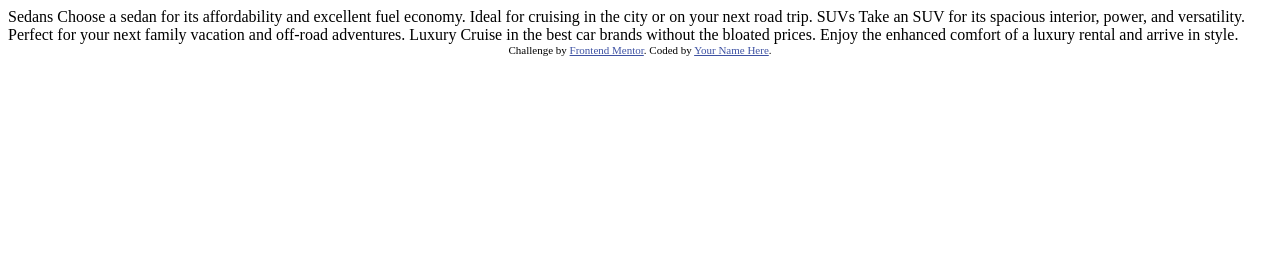
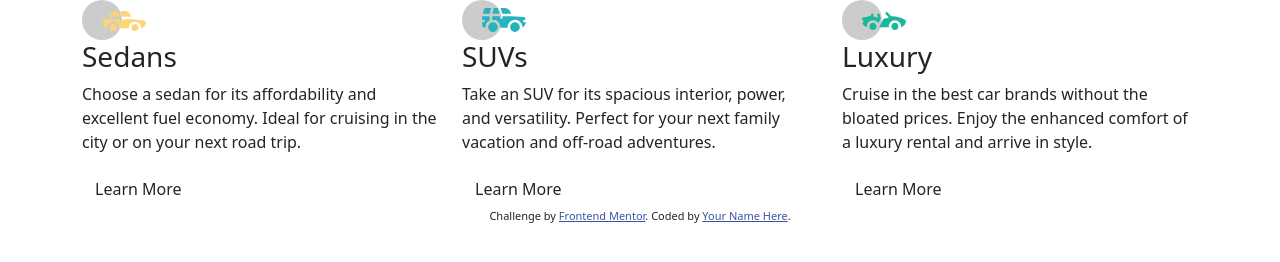
Before and after one commit to bayileyegnabate/preview-card-component, a plain HTML site: page index.html in a window 1280 px wide. Drawn offline with nearby package versions, Linux system fonts and the light colour scheme.

Commit message:
complete html structure

```diff
--- a/index.html
+++ b/index.html
@@ -2,35 +2,56 @@
 <html lang="en">
 <head>
   <meta charset="UTF-8">
-  <meta name="viewport" content="width=device-width, initial-scale=1.0"> <!-- displays site properly based on user's device -->
-
+  <meta name="viewport" content="width=device-width, initial-scale=1.0">
   <link rel="icon" type="image/png" sizes="32x32" href="./images/favicon-32x32.png">
-
   <title>Frontend Mentor | 3-column preview card component</title>
+  <link rel="stylesheet" href="https://cdn.jsdelivr.net/npm/bootstrap@5.2.0/dist/css/bootstrap.min.css">
 
   <!-- Feel free to remove these styles or customise in your own stylesheet 👍 -->
   <style>
     .attribution { font-size: 11px; text-align: center; }
     .attribution a { color: hsl(228, 45%, 44%); }
   </style>
+
 </head>
 <body>
+  <div class="container">
+    <div class="row">
+      <!-- sedans -->
+      <div class="col">
+        <img src="images/icon-sedans.svg" alt="">
+        <h3 class="model-name">Sedans</h3>
+        <p>Choose a sedan for its affordability and excellent fuel economy. Ideal for cruising in the city or on your next road trip.</p>
+        <button class="btn">Learn More</button>
+      </div>
+      <!-- suvs -->
+      <div class="col">
+        <img src="images/icon-suvs.svg" alt="">
+        <h3 class="model-name">SUVs</h3>
+        <p>Take an SUV for its spacious interior, power, and versatility. Perfect for your next family vacation and off-road adventures.</p>
+        <button class="btn">Learn More</button>
+      </div>
+      <!-- luxury -->
+      <div class="col">
+        <img src="images/icon-luxury.svg" alt="">
+        <h3 class="model-name">Luxury</h3>
+        <p>Cruise in the best car brands without the bloated prices. Enjoy the enhanced comfort of a luxury rental and arrive in style.</p>
+        <button class="btn">Learn More</button>
+      </div>
+    </div>
 
-  Sedans
-  Choose a sedan for its affordability and excellent fuel economy. Ideal for cruising in the city
-  or on your next road trip.
+    <div class="row">
+      <div class="col">
+        <div class="attribution">
+          Challenge by <a href="https://www.frontendmentor.io?ref=challenge" target="_blank">Frontend Mentor</a>.
+          Coded by <a href="#">Your Name Here</a>.
+        </div>
+      </div>
+    </div>
 
-  SUVs
-  Take an SUV for its spacious interior, power, and versatility. Perfect for your next family vacation
-  and off-road adventures.
+  </div>
 
-  Luxury
-  Cruise in the best car brands without the bloated prices. Enjoy the enhanced comfort of a luxury
-  rental and arrive in style.
-
-  <div class="attribution">
-    Challenge by <a href="https://www.frontendmentor.io?ref=challenge" target="_blank">Frontend Mentor</a>.
-    Coded by <a href="#">Your Name Here</a>.
-  </div>
+<!-- Bootstrap JS Bundle -->
+  <script src="https://cdn.jsdelivr.net/npm/bootstrap@5.2.0/dist/js/bootstrap.bundle.min.js"></script>
 </body>
 </html>
```
